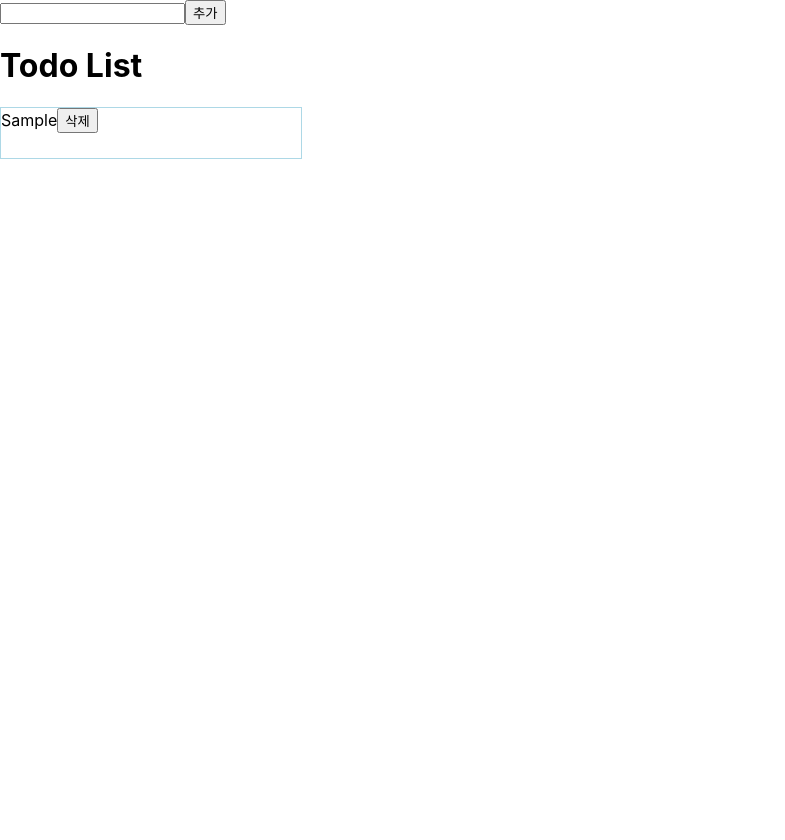
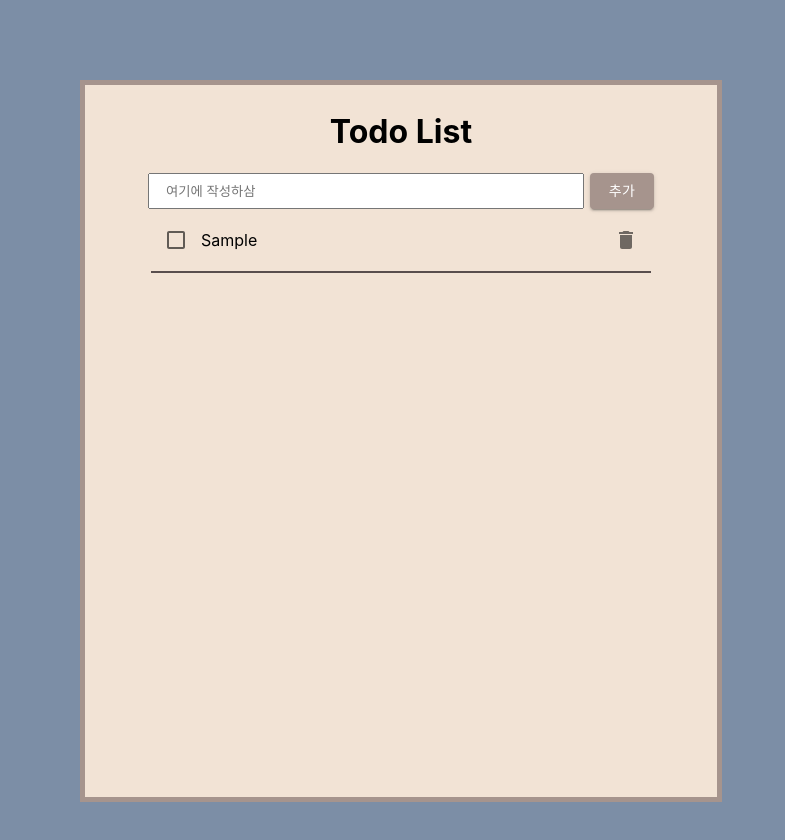
Before and after one commit to lliiiim/TodoList, a React (Create React App) app: page / in a window 1280 px wide. Both pictures are taken after typing "Sample" into the empty fields and a click on the button "추가". Shown: the top 840 px of the page, without its empty margins (0-785 px from the left). Before the commit the page ends 800 px from the top, so only its background shows below. Built offline with nearby package versions, Linux system fonts and the light colour scheme.

Commit message:
todo list CSS, useRef

```diff
--- a/package.json
+++ b/package.json
@@ -3,6 +3,10 @@
   "version": "0.1.0",
   "private": true,
   "dependencies": {
+    "@emotion/react": "^11.13.3",
+    "@emotion/styled": "^11.13.0",
+    "@mui/icons-material": "^6.1.1",
+    "@mui/material": "^6.1.1",
     "@testing-library/jest-dom": "^5.17.0",
     "@testing-library/react": "^13.4.0",
     "@testing-library/user-event": "^13.5.0",
--- a/src/App.css
+++ b/src/App.css
@@ -1,5 +1,49 @@
+body{
+  background-color: #7C8EA6;
+}
+
+.box-line{
+  border: 5px solid #A6948D;
+  background-color: #F2E3D5;
+  /* border-radius: 25px; */
+  padding: 6px 16px;
+  margin: 80px;
+  width: 600px;
+  height: 700px;
+  overflow-y: auto;
+  display: flex; /* 플렉스 컨테이너로 설정 */
+  align-items: center; /* 가로 중앙 정렬 */
+  flex-direction: column; /* 하위 요소들을 세로로 정렬 */
+}
+
+.input-container{
+  display: flex; /* 가로 정렬 */
+}
+
+.todo-input{
+  width: 400px;
+  padding: 6px 16px;
+  margin-right: 6px;
+}
+
 .todo-item{
-  width: 300px;
-  height: 50px;
-  border: 1px solid lightblue;
+  width: 500px;
+  border-bottom: 2px solid #594E4D;
+  display: flex;
+  padding: 10px 0;
 }
+
+.item-checkbox{
+  width: 10%;
+}
+
+.item-text{
+  width: 80%;
+  display: flex;
+  align-items: center;
+}
+
+.item-del-button{
+  width: 10%;
+  text-align: right;
+}
--- a/src/App.js
+++ b/src/App.js
@@ -1,6 +1,7 @@
-import React, {useState} from 'react';
+import React, {useState, useRef} from 'react';
 import './App.css';
 import TodoBoard from './component/TodoBoard';
+import Button from '@mui/material/Button';
 
 // 1. input창, 추가 버튼
 // 2. 값 입력 후 클릭하면 값 추가
@@ -10,25 +11,47 @@ function App() {
   const [inputValue, setInputValue] = useState('')
   const [todoList, setTodoList] = useState([])
 
+  // ref 안의 값이 바뀌어도 컴포넌트는 렌더링이 일어나지 않기 때문에 렌더링과 관련이 없는 값을 관리할 때 사용
+  const nextId = useRef(0);
+
   // 추가
   const addItem = () =>{
     console.log('inputValue : ', inputValue)
-    setTodoList([...todoList, inputValue]) // 기존 todoList + inputValue
+
+    if (inputValue.trim() === '') return; // 빈값 추가 안 함
+
+    const newItem = {
+      id: nextId.current,
+      text: inputValue
+    };
+
+    setTodoList([...todoList, newItem]) // 기존 todoList + inputValue
     setInputValue(''); // 입력창 초기화
+
+    nextId.current += 1;
+  }
+
+  const enterKey = (e) => {
+    if(e.key === 'Enter'){
+      addItem();
+    }
   }
 
   //삭제
-  const delItem = (item) => {
-    setTodoList(todoList.filter(todoItem => todoItem !== item))
+  const delItem = (id) => {
+    setTodoList(todoList.filter(todoItem => todoItem.id !== id))
   }
   return (
-    <>
-      {/* <input type='text' onChange={(event)=>console.log(event.target.value)}/> */}
-      <input value={inputValue} type='text' onChange={(event)=>setInputValue(event.target.value)}/>
-      <button onClick={addItem}>추가</button>
-
+    <div className='box-line'>
+      <h1>Todo List</h1>
+      <div className="input-container">
+        {/* <input type='text' onChange={(event)=>console.log(event.target.value)}/> */}
+        <input className='todo-input' value={inputValue} type='text' placeholder='여기에 작성하삼' onChange={(e)=>setInputValue(e.target.value)} onKeyDown={(e)=>enterKey(e)}/>
+        {/* <button onClick={addItem}>추가</button> */}
+        <Button variant='contained' style={{backgroundColor: '#A6948D'}} onClick={addItem}>추가</Button>
+      </div>
       <TodoBoard todoList={todoList} delItem={delItem}/>
-    </>
+    </div>
   );
 }
 
--- a/src/component/TodoBoard.js
+++ b/src/component/TodoBoard.js
@@ -15,9 +15,8 @@ import TodoItem from "./TodoItem";
 function TodoBoard({todoList, delItem}){
         return(
             <div>
-                <h1>Todo List</h1>
                 {/* <TodoItem/> */}
-                {todoList.map((item, index) => <TodoItem key={index} item={item} delItem={delItem} />)}
+                {todoList.map((index) => <TodoItem key={index.id} item={index} delItem={delItem} />)}
             </div>
         )
     }
--- a/src/component/TodoItem.js
+++ b/src/component/TodoItem.js
@@ -1,10 +1,29 @@
-import React from "react";
+import React, {useState} from 'react';
+import Checkbox from '@mui/material/Checkbox';
+import IconButton from '@mui/material/IconButton';
+import DeleteIcon from '@mui/icons-material/Delete';
+
+const label = { inputProps: { 'aria-label': 'Checkbox demo' } };
 
 function TodoItem({item, delItem}){
+    // 체크박스 상태 관리
+    const [checked, setChecked] = useState(false);
+
+    // 체크박스 상태 변경 함수
+    const handleCheck = () => {
+        setChecked(!checked);
+    };
+
     return(
-        <div className="todo-item">
-            {item}
-            <button onClick={() => delItem(item)}>삭제</button>
+        <div className='todo-item'>
+            <Checkbox {...label} className='item-checkbox' checked={checked} onChange={handleCheck}/>
+            <span className='item-text' style={{ textDecoration: checked ? 'line-through' : 'none' }}>
+                {item.text}
+            </span>
+            <IconButton aria-label='delete' className='item-del-button' onClick={() => delItem(item.id)}>
+                <DeleteIcon />
+            </IconButton>
+            {/* <button onClick={() => delItem(item)}>삭제</button> */}
         </div>
     )
 }
```
Also changed, not shown: 1 other file (tests, documents, lock files or other folders).
